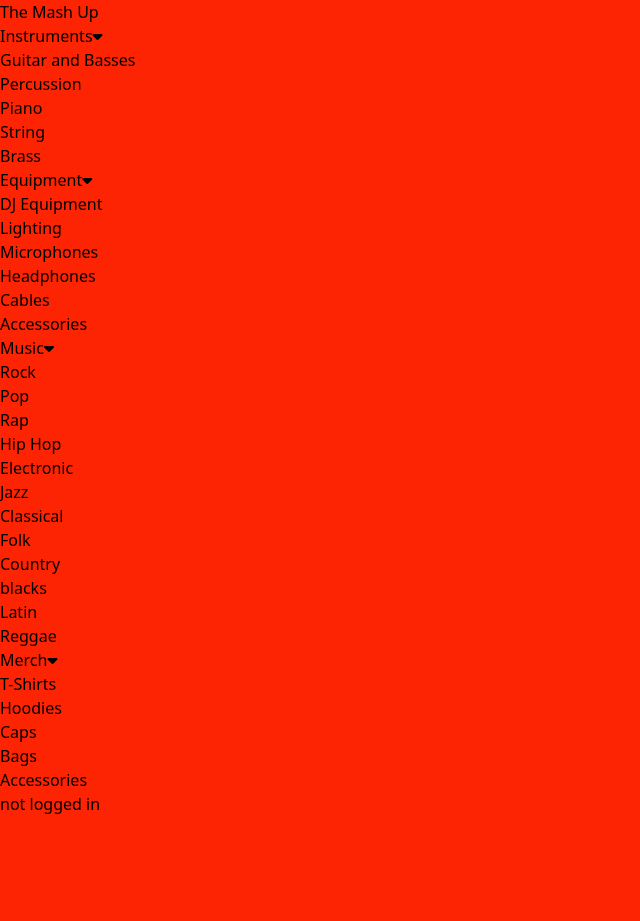
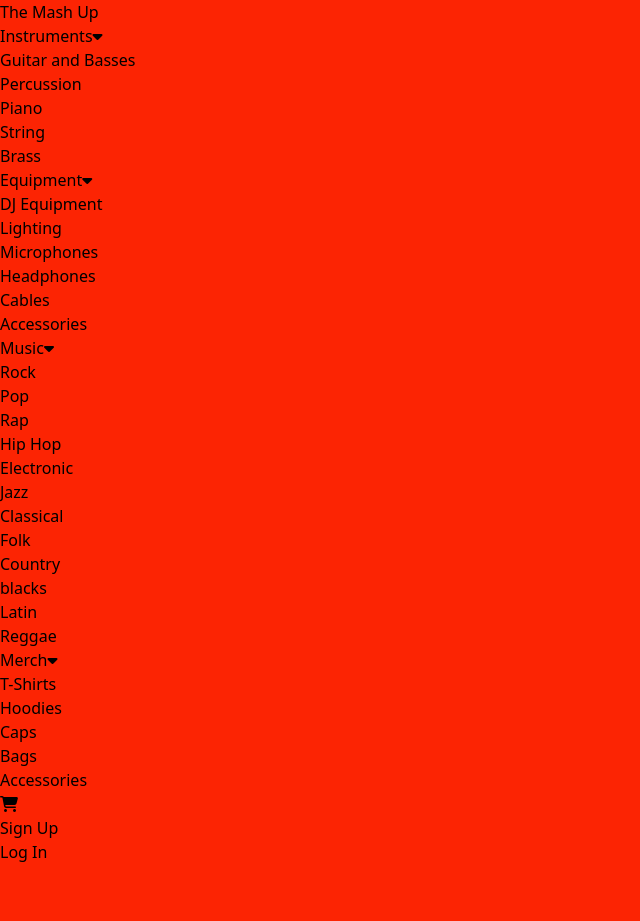
Before and after one commit to Phil-Pfister/The-Mash-Up, a React (Vite) app in the folder client/: page / in a window 1280 px wide. Shown: the top 921 px of the page, without its empty margins (0-640 px from the left). Built offline with nearby package versions, Linux system fonts and the light colour scheme.

Commit message:
header tweaks

```diff
--- a/client/src/components/ui/Header.jsx
+++ b/client/src/components/ui/Header.jsx
@@ -126,14 +126,20 @@ export default function Header() {
           </div>
         </div>
         {Auth.loggedIn() ? (
-        <>
-
+          <>
+          <i className="fa-regular fa-cart-shopping text-red"></i>
           <button onClick={Auth.logout}>Logout</button>
-        </>
+          </>
 
         ) : (
-          <><p>not logged in</p></>
+          <>
+            <a href="/products/cart" ><i className="fa-solid fa-cart-shopping text-[#fc2403]"></i></a>
+
+            <a href="/signup"><p className="text-white">Sign Up</p></a>
+            <a href="/login"><p className="text-white">Log In</p></a>
+          </>
         )}
+
         <SearchBar />
       </nav>
     </>
```
